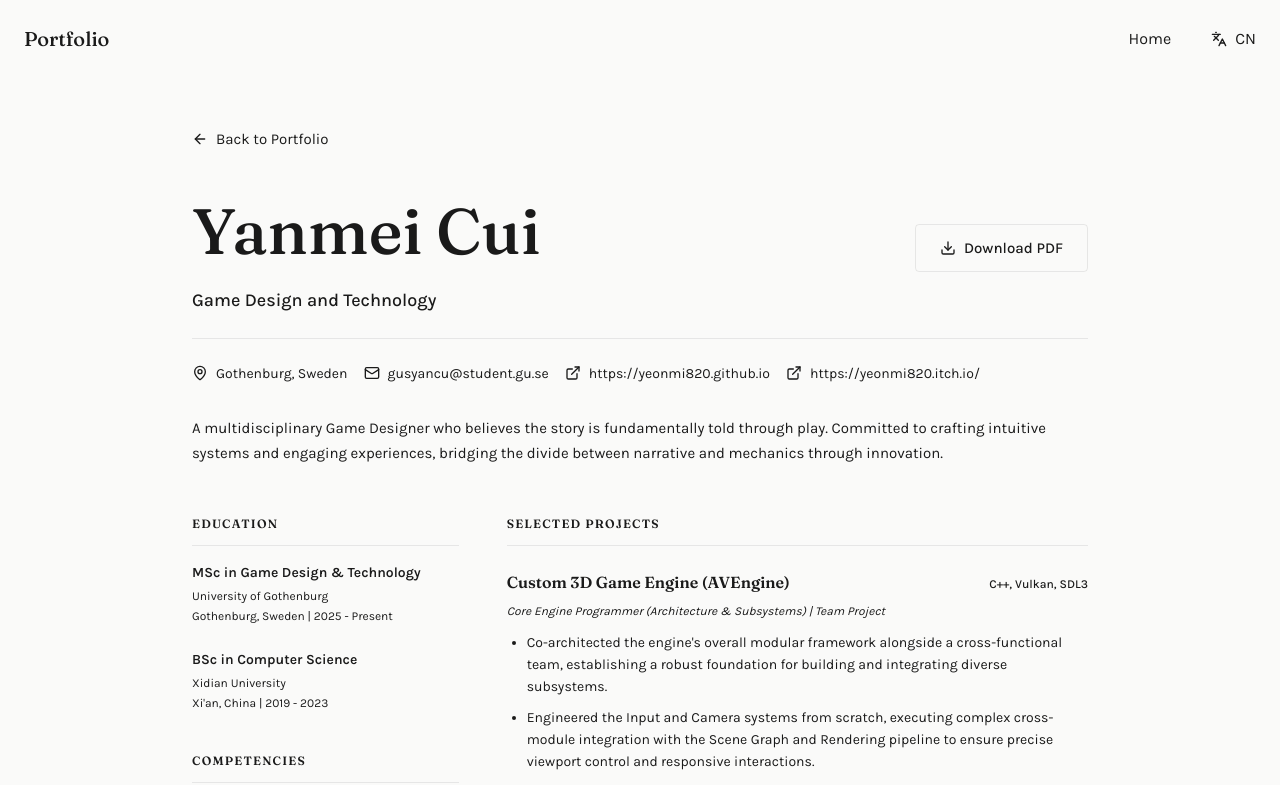
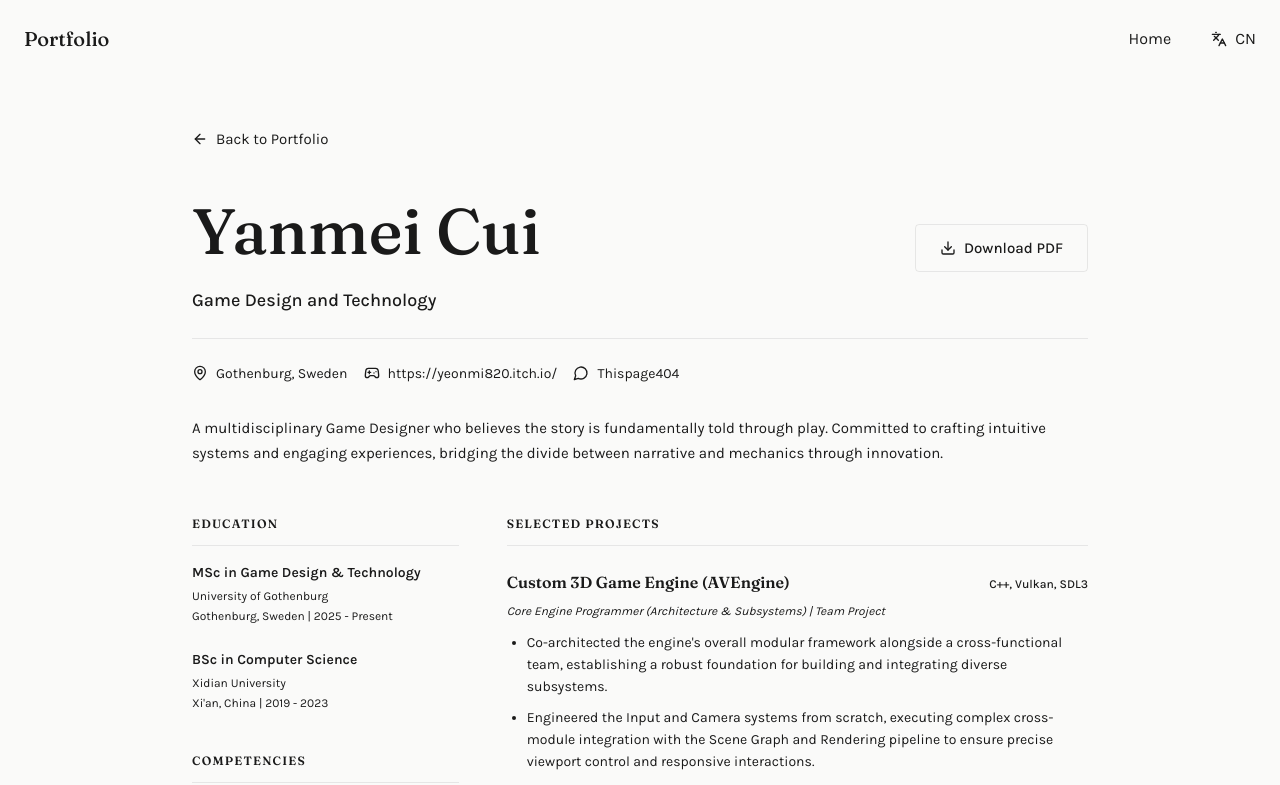
Before and after one commit to yeonmi820/yeonmi820.github.io, a React (Vite) app: page /resume in a window 1280 px wide. Shown: the top 785 px of the page. Built offline with nearby package versions, Linux system fonts and the light colour scheme.

Commit message:
Replace resume contact icons

```diff
--- a/src/app/pages/resume.tsx
+++ b/src/app/pages/resume.tsx
@@ -4,8 +4,8 @@ import {
   Download,
   ArrowLeft,
   MapPin,
-  Mail,
-  ExternalLink,
+  Gamepad2,
+  MessageCircle,
 } from "lucide-react";
 import { Link } from "react-router";
 import { localizedPath, useLanguage } from "../contexts/LanguageContext";
@@ -14,15 +14,10 @@ import { translations } from "../translations";
 export function Resume() {
   const { language } = useLanguage();
   const t = translations[language];
-  const contact = language === "zh"
-    ? {
-        email: "gusyancu@student.gu.se",
-        微信: "Thispage404",
-      }
-    : {
-        email: "gusyancu@student.gu.se",
-        website: "https://yeonmi820.github.io",
-      };
+  const contact = {
+    game: "https://yeonmi820.itch.io/",
+    wechat: "Thispage404",
+  };
 
   return (
     <>
@@ -268,8 +263,8 @@ export function Resume() {
                   fontSize: "0.875rem",
                 }}
               >
-                <Mail className="w-4 h-4" />
-                {contact.email}
+                <Gamepad2 className="w-4 h-4" />
+                {contact.game}
               </div>
               <div
                 className="flex items-center gap-2"
@@ -278,18 +273,8 @@ export function Resume() {
                   fontSize: "0.875rem",
                 }}
               >
-                <ExternalLink className="w-4 h-4" />
-                {contact.website}
-              </div>
-              <div
-                className="flex items-center gap-2"
-                style={{
-                  fontFamily: "var(--font-body)",
-                  fontSize: "0.875rem",
-                }}
-              >
-                <ExternalLink className="w-4 h-4" />
-                https://yeonmi820.itch.io/
+                <MessageCircle className="w-4 h-4" />
+                {contact.wechat}
               </div>
             </div>
 
```
